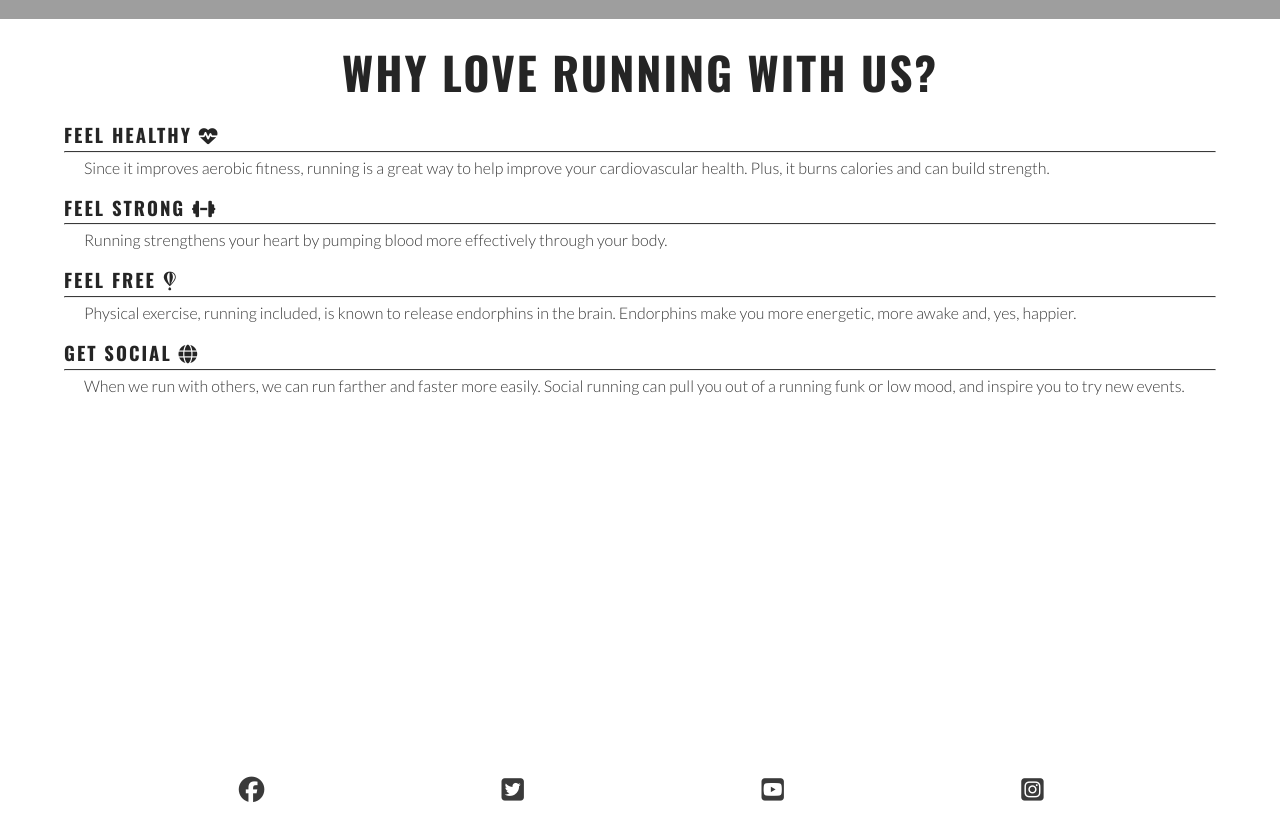
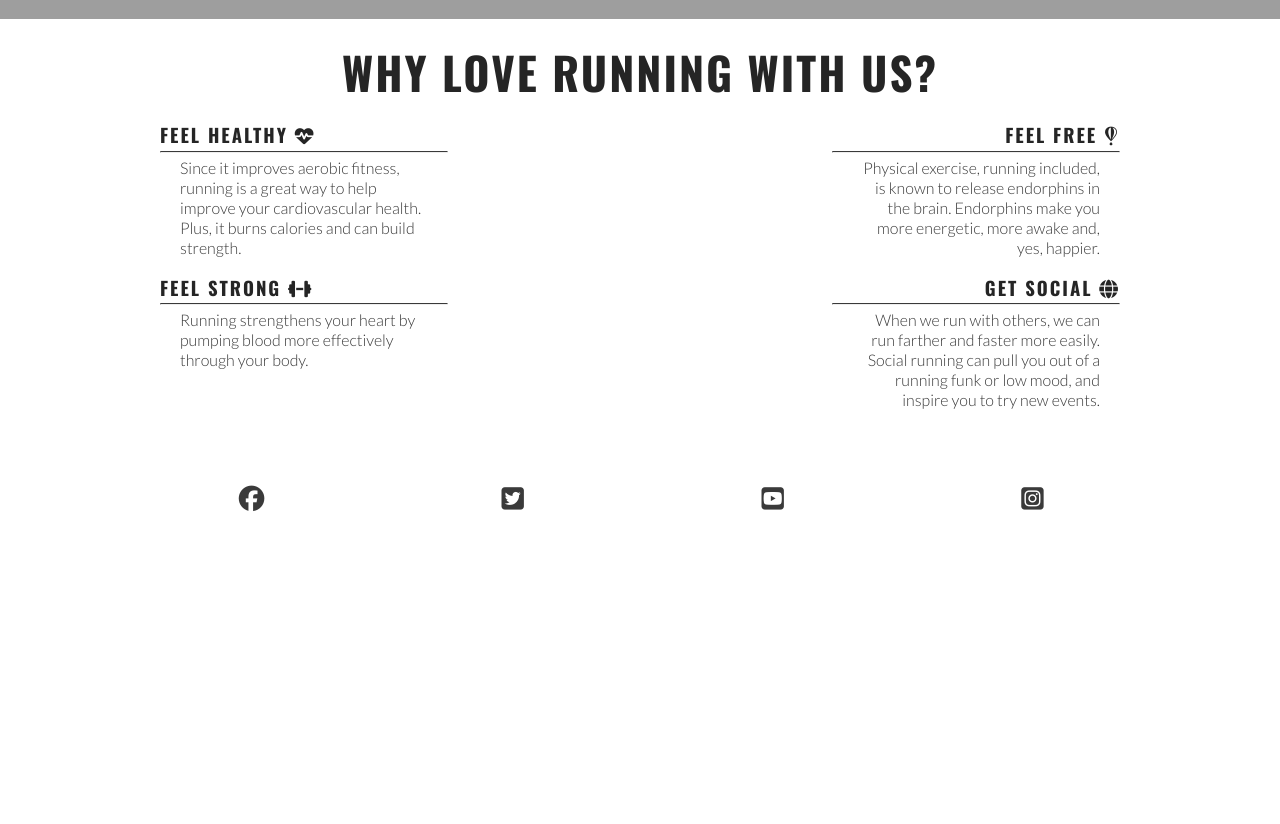
Before and after one commit to brandonlea/love-running, a plain HTML site: page index.html in a window 1280 px wide. Shown: the part 660-1484 px from the top of the page. After the commit the page ends 1193 px from the top, so only its background shows below. Drawn offline with nearby package versions, Linux system fonts and the light colour scheme; grey boxes are pictures that could not be loaded.

Commit message:
Making reasons section respovisive

```diff
--- a/assets/css/style.css
+++ b/assets/css/style.css
@@ -208,6 +208,24 @@ main {
         width: 300px;
         right: 50px;
     }
+
+    /* Reasons Sections */
+    #benefits-physical,
+    #benefits-mental {
+        display: flex;
+        flex-direction: column;
+        width: 100%;
+    }
+
+    #benefits-physical > div,
+    #benefits-mental > div {
+        width: 75%;
+    }
+
+    #benefits-mental > div {
+        text-align: end;
+        align-self: flex-end;
+    }
 }
 
 /* Media query for laptops and bigger (992px and more) */
@@ -216,3 +234,31 @@ main {
         border-bottom: 1px solid #3a3a3a;
     }
 }
+
+@media screen and (min-width: 1200px) {
+    /* Reasons section */
+    #benefits {
+        display: flex;
+        flex-direction: row;
+    }
+
+    #benefits > div {
+        flex: 1;
+    }
+
+    #benefits-image {
+        order: 0
+    }
+
+    #benefits-mental {
+        order: 1;
+    }
+
+    #benefits-mental > div {
+        align-self: flex-start;
+    }
+
+    #benefits-physical > div {
+        align-self: flex-end;
+    }
+}
```
